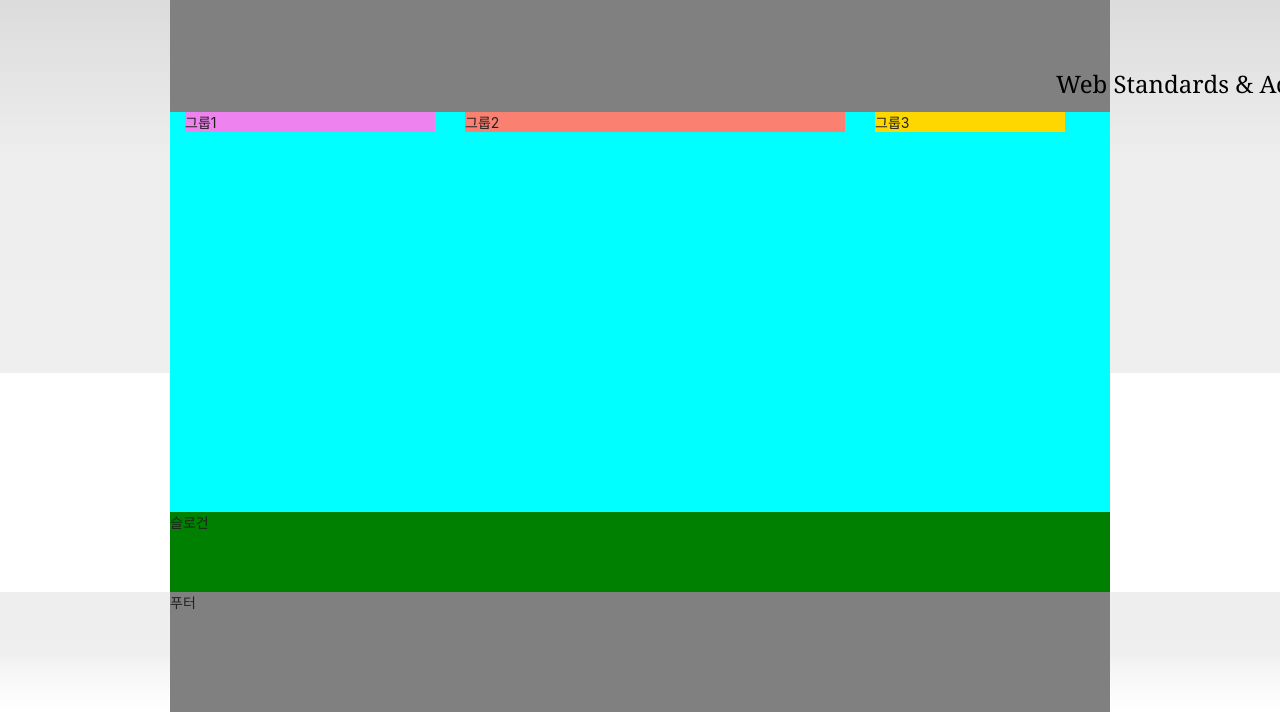
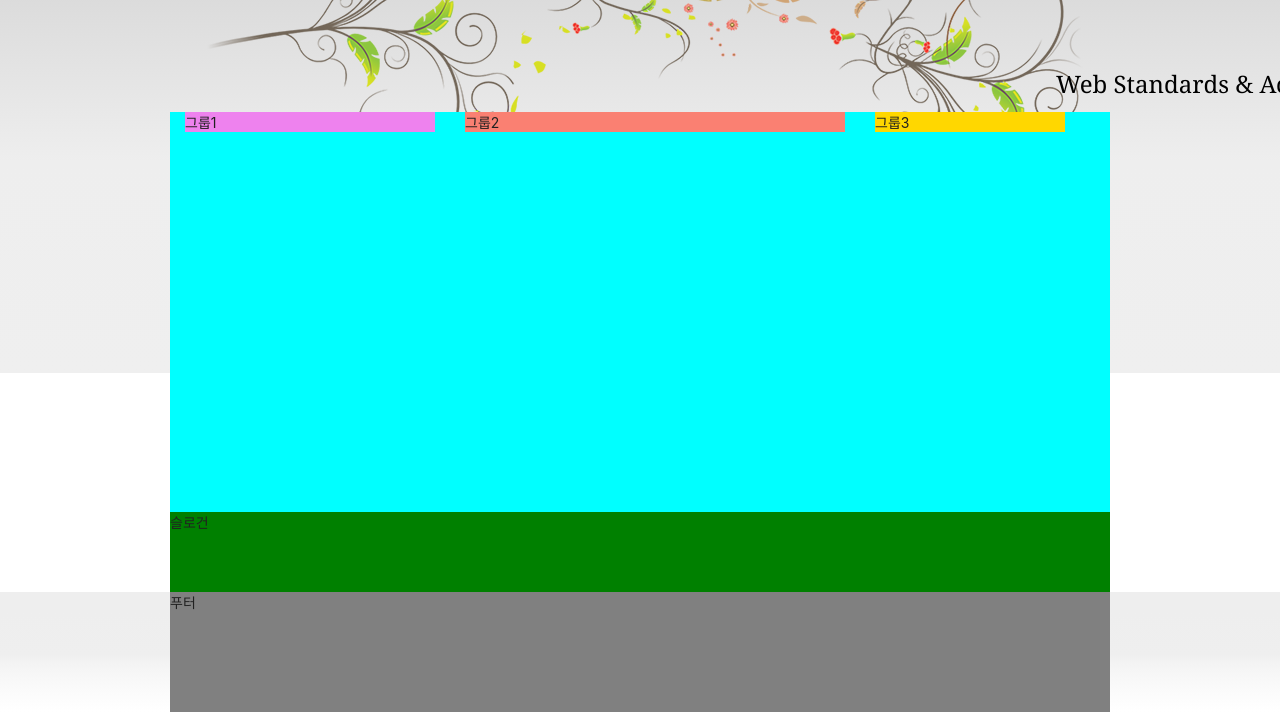
Before and after one commit to hamjongseok/HTML5, a plain HTML site: page index.html in a window 1280 px wide. Shown: the part 135-847 px from the top of the page. Drawn offline with Linux system fonts and the light colour scheme; a web font is replaced by a local one.

Commit message:
body영역 배경이미지

```diff
--- a/styles/style.css
+++ b/styles/style.css
@@ -35,8 +35,12 @@ body{
 	/* em, rem 단위 사용해보기 */
 	font-size: 1.4rem;
 	color: #212121;
-	background: #ccc linear-gradient(to bottom, #ccc 0%, #eee 35%, #efefef 60%, #fff 60%, #fff 100%);
 	font-family: "Pretendard Variable", Pretendard, -apple-system, BlinkMacSystemFont, system-ui, Roboto, "Helvetica Neue", "Segoe UI", "Apple SD Gothic Neo", "Noto Sans KR", "Malgun Gothic", "Apple Color Emoji", "Segoe UI Emoji", "Segoe UI Symbol", sans-serif;
+	background: yellow;
+	background-image: url(./images/bg_flower.png),
+	linear-gradient(to bottom, #ccc 0%, #eee 35%, #efefef 60%, #fff 60%, #fff 100%);
+	background-repeat: no-repeat, repeat;
+	background-position: 50% 0, 0 0;
 }
 
 /* 레이아웃 */
@@ -239,7 +243,6 @@ body{
 }
 
 .visual{
-	background: gray;
 	height: 120px;
 }
 
```
